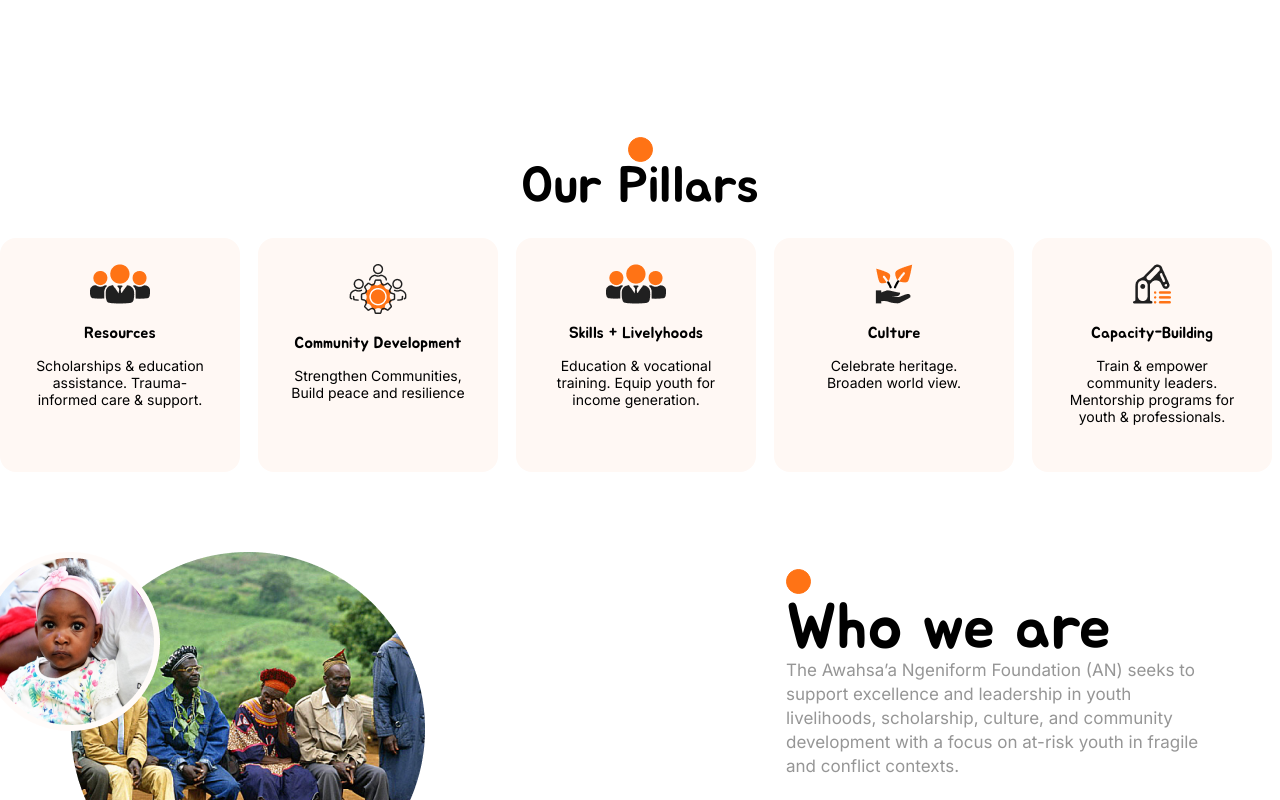
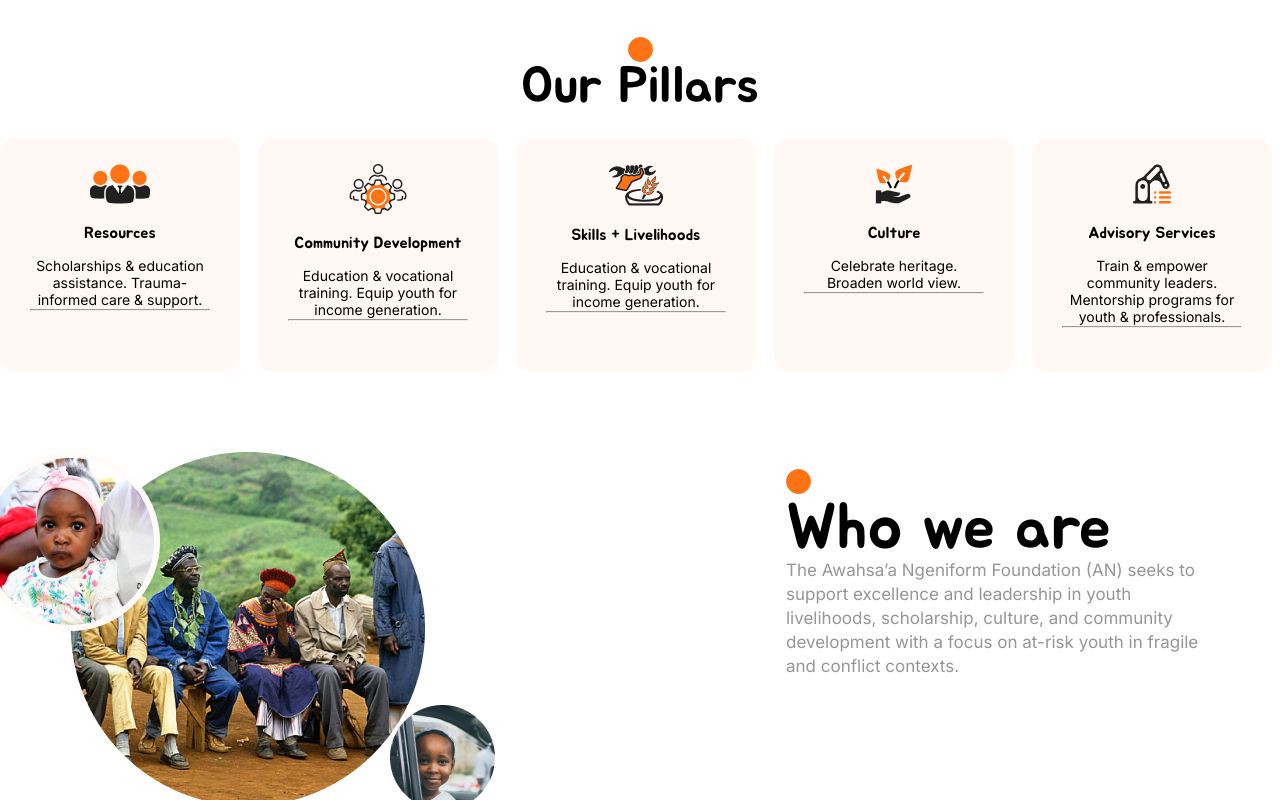
Before and after one commit to TraitzTech/ANfoundation, a React (Create React App) app: page / in a window 1280 px wide. Shown: the part 740-1540 px from the top of the page. Built offline with nearby package versions, Linux system fonts and the light colour scheme.

Commit message:
changes to the main branch

```diff
--- a/src/components/footer/footer.css
+++ b/src/components/footer/footer.css
@@ -2,7 +2,7 @@
   background: linear-gradient(180deg, #ffffff 0%, #fff8f4 39.23%, #fff8f4 100%);
 }
 
-hr {
+.footer-container hr {
   width: 1172px;
   height: 0px;
   margin: 50px auto;
@@ -104,7 +104,7 @@
     grid-column-end: 3;
   }
 
-  hr {
+  .footer-container hr {
     max-width: 95%;
   }
 }
--- a/src/components/ourpillars/Ourpillars.jsx
+++ b/src/components/ourpillars/Ourpillars.jsx
@@ -1,4 +1,5 @@
 import React from "react";
+import { useState } from "react";
 import "./ourpillars.css";
 import Title from "../title/Title";
 import Pillarcard from "../pillarcards/Pillarcard";
@@ -6,9 +7,20 @@
 import community from "../../assets/community Icon.png";
 import culture from "../../assets/culture.png";
 import resources from "../../assets/resources.png";
-import skills from "../../assets/resources.png";
+import skills from "../../assets/skills.png";
 
-import { Navigation, Pagination, Scrollbar, A11y, Autoplay } from "swiper/modules";
+import Pillarcardtwo from "../pillarcards/Pillarcardtwo";
+import Pillarcardthree from "../pillarcards/Pillarcardthree"
+import Pillarcardfour from "../pillarcards/Pillarcardfour"
+import Pillarcardfive from "../pillarcards/Pillarcardfive"
+
+import {
+  Navigation,
+  Pagination,
+  Scrollbar,
+  A11y,
+  Autoplay,
+} from "swiper/modules";
 import { Swiper, SwiperSlide } from "swiper/react";
 
 import "swiper/css";
@@ -18,43 +30,50 @@
 import { specialCharMap } from "@testing-library/user-event/dist/keyboard";
 
 const Ourpillars = () => {
-  const slides = [
-    <Pillarcard
-      bgImage={community}
-      headercontent={"Community Development"}
-      text={"Strengthen Communities, Build peace and resilience"}
-    />,
+  // const slides = [
+  //   <Pillarcard
+  //     bgImage={community}
+  //     headercontent={"Community Development"}
+  //     text={"Strengthen Communities, Build peace and resilience"}
+  //   />,
 
-    <Pillarcard
-      bgImage={skills}
-      headercontent={"Skills + Livelyhoods"}
-      text={
-        "Education & vocational training. Equip youth for income generation."
-      }
-    />,
+  //   <Pillarcard
+  //     bgImage={skills}
+  //     headercontent={"Skills + Livelihoods"}
+  //     text={
+  //       "Education & vocational training. Equip youth for income generation."
+  //     }
+  //   />,
 
-    <Pillarcard
-      bgImage={culture}
-      headercontent={"Culture"}
-      text={"Celebrate heritage. Broaden world view."}
-    />,
+  //   <Pillarcard
+  //     bgImage={culture}
+  //     headercontent={"Culture"}
+  //     text={"Celebrate heritage. Broaden world view."}
+  //   />,
 
-    <Pillarcard
-      bgImage={capacitybuilding}
-      headercontent={"Capacity-Building"}
-      text={
-        "Train & empower community leaders. Mentorship programs for youth & professionals."
-      }
-    />,
+  //   <Pillarcard
+  //     bgImage={capacitybuilding}
+  //     headercontent={"Avisory Services"}
+  //     text={
+  //       "Train & empower community leaders. Mentorship programs for youth & professionals."
+  //     }
+  //   />,
 
-    <Pillarcard
-      bgImage={resources}
-      headercontent={"Resources"}
-      text={
-        "Scholarships & education assistance. Trauma-informed care & support."
-      }
-    />,
-  ];
+  //   <Pillarcard
+  //     bgImage={resources}
+  //     headercontent={"Resources"}
+  //     text={
+  //       "Scholarships & education assistance. Trauma-informed care & support."
+  //     }
+  //   />,
+  // ];
+  const [isOpen, setIsOpen] = useState(false);
+
+  const toggleDropdown = () => {
+    setIsOpen(!isOpen);
+    console.log("cliked dropdown");
+  };
+
   return (
     <div className="ourPillars-container" id="pillars">
       <div className="ourPillars-title">
@@ -86,9 +105,6 @@
           loop={true}
           pagination={{
             clickable: true,
-            renderBullet: (index, className) => {
-              return `<span class="${className}"></span>`;
-            },
           }}
           scrollbar={false}
           onSwiper={(swiper) => console.log(swiper)}
@@ -99,51 +115,50 @@
             reverseDirection: true,
           }}
         >
-          {slides.map((slide, index) => (
-            <SwiperSlide className="custom-slide">
-              {/* <Pillarcard
-                bgImage={community}
-                headercontent={"Community Development"}
-                text={"Strengthen Communities, Build peace and resilience"}
-              /> */}
-              {slide}
-            </SwiperSlide>
-          ))}
+          <SwiperSlide className="custom-slide">
+            <Pillarcard
+              bgImage={community}
+              headercontent={"Community Development"}
+              text={
+                "Education & vocational training. Equip youth for income generation."
+              }
+            />
+          </SwiperSlide>
 
-          {/* <SwiperSlide className="custom-slide">
-            <Pillarcard
+          <SwiperSlide className="custom-slide">
+            <Pillarcardtwo
               bgImage={skills}
-              headercontent={"Skills + Livelyhoods"}
+              headercontent={"Skills + Livelihoods"}
               text={
                 "Education & vocational training. Equip youth for income generation."
               }
             />
           </SwiperSlide>
           <SwiperSlide className="custom-slide">
-            <Pillarcard
+            <Pillarcardthree
               bgImage={culture}
               headercontent={"Culture"}
               text={"Celebrate heritage. Broaden world view."}
             />
           </SwiperSlide>
           <SwiperSlide className="custom-slide">
-            <Pillarcard
+            <Pillarcardfour
               bgImage={capacitybuilding}
-              headercontent={"Capacity-Building"}
+              headercontent={"Advisory Services"}
               text={
                 "Train & empower community leaders. Mentorship programs for youth & professionals."
               }
             />
           </SwiperSlide>
           <SwiperSlide className="custom-slide">
-            <Pillarcard
+            <Pillarcardfive
               bgImage={resources}
               headercontent={"Resources"}
               text={
                 "Scholarships & education assistance. Trauma-informed care & support."
               }
             />
-          </SwiperSlide> */}
+          </SwiperSlide>
         </Swiper>
       </div>
     </div>
--- a/src/components/pillarcards/Pillarcard.jsx
+++ b/src/components/pillarcards/Pillarcard.jsx
@@ -1,16 +1,39 @@
-import React from "react";
-import './pillarcard.css'
+import React, { useState } from "react";
+import "./pillarcard.css";
 import bgimage from "../../assets/community Icon.png";
 
-const Pillarcard = ({ bgImage, headercontent, text }) => {
+const Pillarcard = ({bgImage, headercontent, text}) => {
+  const [isOpen, setIsOpen] = useState(false);
+
+  const toggleDropdown = () => {
+    setIsOpen(!isOpen);
+    console.log("cliked dropdown");
+  };
   return (
-    <div className="pillar-card-container">
+    <div className="pillar-card-container" onClick={toggleDropdown}>
       <div className="pillar-card">
         <img src={bgImage} alt="background image" />
         <h3>{headercontent}</h3>
-        <p>
-          {text}
-        </p>
+        <p>{text}</p>
+        <hr />
+        <div
+          className={
+            isOpen ? "dropdown".concat("") : "dropdown".concat(" hidden")
+          }
+        >
+          <ul>
+            <li>
+            MBECUDA - Bambili, Buea, Limbe, Douala, Yaounde, USA, Canada
+
+            </li>
+            <li>
+            Mbeligi Facebook
+            </li>
+            <li>
+            The AN Foundation
+            </li>
+          </ul>
+        </div>
       </div>
     </div>
   );
--- /dev/null
+++ b/src/components/pillarcards/Pillarcardfive.jsx
@@ -0,0 +1,48 @@
+import React, { useState } from "react";
+import "./pillarcard.css";
+import bgimage from "../../assets/community Icon.png";
+
+const Pillarcardfive = ({ bgImage, headercontent, text }) => {
+  const [isOpen, setIsOpen] = useState(false);
+
+  const toggleDropdown = () => {
+    setIsOpen(!isOpen);
+    console.log("cliked dropdown");
+  };
+  return (
+    <div className="pillar-card-container" onClick={toggleDropdown}>
+      <div className="pillar-card">
+        <img src={bgImage} alt="background image" />
+        <h3>{headercontent}</h3>
+        <p>{text}</p>
+        <hr />
+        <div
+          className={
+            isOpen ? "dropdown".concat("") : "dropdown".concat(" hidden")
+          }
+        >
+          <ul>
+            <span>Social Services</span>
+            <li>Bambili Health Center</li>
+            <li>University of Bamenda</li>
+            <li>
+              <a href="#">Our Lady of Fatima Parish Bambili</a>
+            </li>
+          </ul>
+        </div>
+      </div>
+    </div>
+  );
+};
+
+export default Pillarcardfive;
+
+// Social Services
+// Bambili Health Center
+// University of Bamenda Health Center
+// Our Lady Of Fatima Parish Bambili
+// St Francis Quasi Parish Ntewshi
+// PC CCAST Complex
+// Technical Resources
+// Experts
+// Research
--- /dev/null
+++ b/src/components/pillarcards/Pillarcardfour.jsx
@@ -0,0 +1,39 @@
+import React, { useState } from "react";
+import "./pillarcard.css";
+import bgimage from "../../assets/community Icon.png";
+
+const Pillarcardfour = ({ bgImage, headercontent, text }) => {
+  const [isOpen, setIsOpen] = useState(false);
+
+  const toggleDropdown = () => {
+    setIsOpen(!isOpen);
+    console.log("cliked dropdown");
+  };
+  return (
+    <div className="pillar-card-container" onClick={toggleDropdown}>
+      <div className="pillar-card">
+        <img src={bgImage} alt="background image" />
+        <h3>{headercontent}</h3>
+        <p>{text}</p>
+        <hr />
+        <div
+          className={
+            isOpen ? "dropdown".concat("") : "dropdown".concat(" hidden")
+          }
+        >
+          <ul>
+            <a href="https://docs.google.com/forms/d/e/1FAIpQLScEsBrYu7npRJrq09ZmuVWQ16dRl2L8BV4F-Pp00MJbS_lO1w/viewform">
+              {" "}
+              <li>
+                 Growing Mbeligi Together
+                Inaugural - 21st Sept 2024
+              </li>
+            </a>
+          </ul>
+        </div>
+      </div>
+    </div>
+  );
+};
+
+export default Pillarcardfour;
--- /dev/null
+++ b/src/components/pillarcards/Pillarcardthree.jsx
@@ -0,0 +1,66 @@
+import React, { useState } from "react";
+import "./pillarcard.css";
+import bgimage from "../../assets/community Icon.png";
+
+const Pillarcardthree = ({ bgImage, headercontent, text }) => {
+  const [isOpen, setIsOpen] = useState(false);
+
+  const toggleDropdown = () => {
+    setIsOpen(!isOpen);
+    console.log("cliked dropdown");
+  };
+  return (
+    <div className="pillar-card-container" onClick={toggleDropdown}>
+      <div className="pillar-card">
+        <img src={bgImage} alt="background image" />
+        <h3>{headercontent}</h3>
+        <p>{text}</p>
+        <hr />
+        <div
+          className={
+            isOpen ? "dropdown".concat("") : "dropdown".concat(" hidden")
+          }
+        >
+          <ul>
+            <span>Language</span>
+            <li>
+              <a href="#">Language Matters</a>
+            </li>
+            <li>Dictionary</li>
+            <li>Anthem</li>
+            <li>Calendar</li>
+            <span>Food and Drinks</span>
+            <li>Achu and Yellow soup</li>
+            <li>Achu and Na'a (Garden egg)</li>
+            <span>Tourism</span>
+            <li>Bambili Palace</li>
+            <li>Quarters</li>
+            <li>Lake Bambili</li>
+
+            <span> Music, Dance & Crafts Traditional Practices Events</span>
+          </ul>
+        </div>
+      </div>
+    </div>
+  );
+};
+
+export default Pillarcardthree;
+
+// Language
+// Language Matters
+// Dictionary
+// Anthem
+// Calendar
+// Food & Drinks
+// Achu & Yellow Soup
+// Achu & Na'a (Garden Egg)
+// Achu & Black Soup
+// Achu & Egusi Soup
+// Palmwine
+// Tourism
+// Bambili Palace
+// Quarters
+// Lake Bambili
+// Ngo'fana
+// Rivers & Waterfalls
--- /dev/null
+++ b/src/components/pillarcards/Pillarcardtwo.jsx
@@ -0,0 +1,58 @@
+import React, { useState } from "react";
+import "./pillarcard.css";
+import bgimage from "../../assets/community Icon.png";
+
+const Pillarcardtwo = ({ bgImage, headercontent, text }) => {
+  const [isOpen, setIsOpen] = useState(false);
+
+  const toggleDropdown = () => {
+    setIsOpen(!isOpen);
+    console.log("cliked dropdown");
+  };
+  return (
+    <div className="pillar-card-container" onClick={toggleDropdown}>
+      <div className="pillar-card">
+        <img src={bgImage} alt="background image" />
+        <h3>{headercontent}</h3>
+        <p>{text}</p>
+        <hr />
+        <div
+          className={
+            isOpen ? "dropdown".concat("") : "dropdown".concat(" hidden")
+          }
+        >
+          <ul>
+            <li>Secondary Education</li>
+            <li>Agriculture</li>
+            <li>Business and Trades</li>
+            <span>Online Learning</span>
+            <li>
+              <a href="#">Edx</a>
+            </li>
+            <li>
+              <a href="#">ChatGPT</a>
+            </li>
+            <li>
+              <a href="#">Khan Academy</a>
+            </li>
+          </ul>
+        </div>
+      </div>
+    </div>
+  );
+};
+
+export default Pillarcardtwo;
+
+// Secondary Education
+// Higher Education
+// Agriculture
+// Business and Trades
+// Carpentry
+// Welding
+// Electrification incl. Solar
+// Tailoring
+// Online Learning
+// EdX
+// ChatGPT
+// Khan Academy
--- a/src/components/pillarcards/pillarcard.css
+++ b/src/components/pillarcards/pillarcard.css
@@ -1,6 +1,6 @@
 .pillar-card-container {
   max-width: 240px;
-  height: 234px;
+  min-height: 234px;
   padding: 6px 30px 26px 30px;
   gap: 10px;
   border-radius: 16px;
@@ -32,3 +32,7 @@
   line-height: 16.94px;
   text-align: center;
 }
+
+.pillar-card-container .hidden {
+  display: none;
+}
```
Also changed, not shown: src/components/navtop/navtop.css (+4 -4 lines), 2 other files (tests, documents, lock files or other folders).
